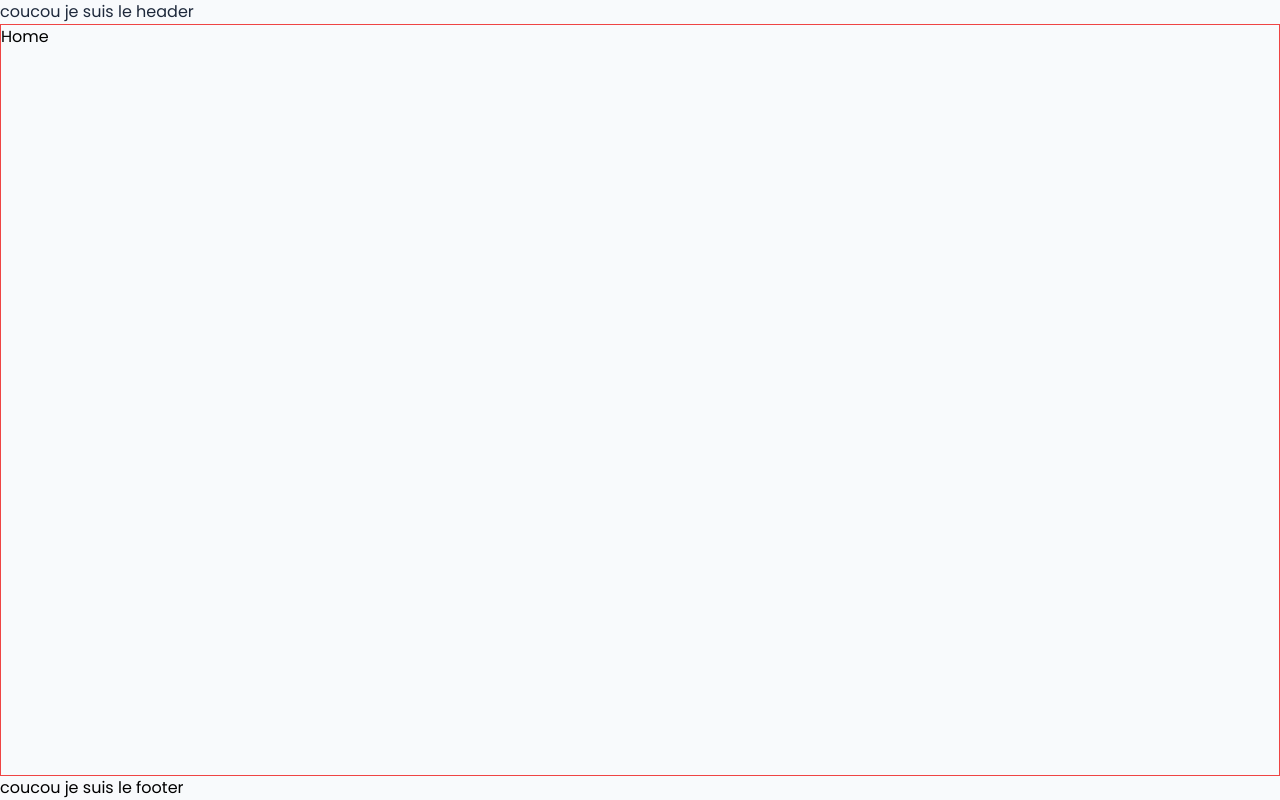
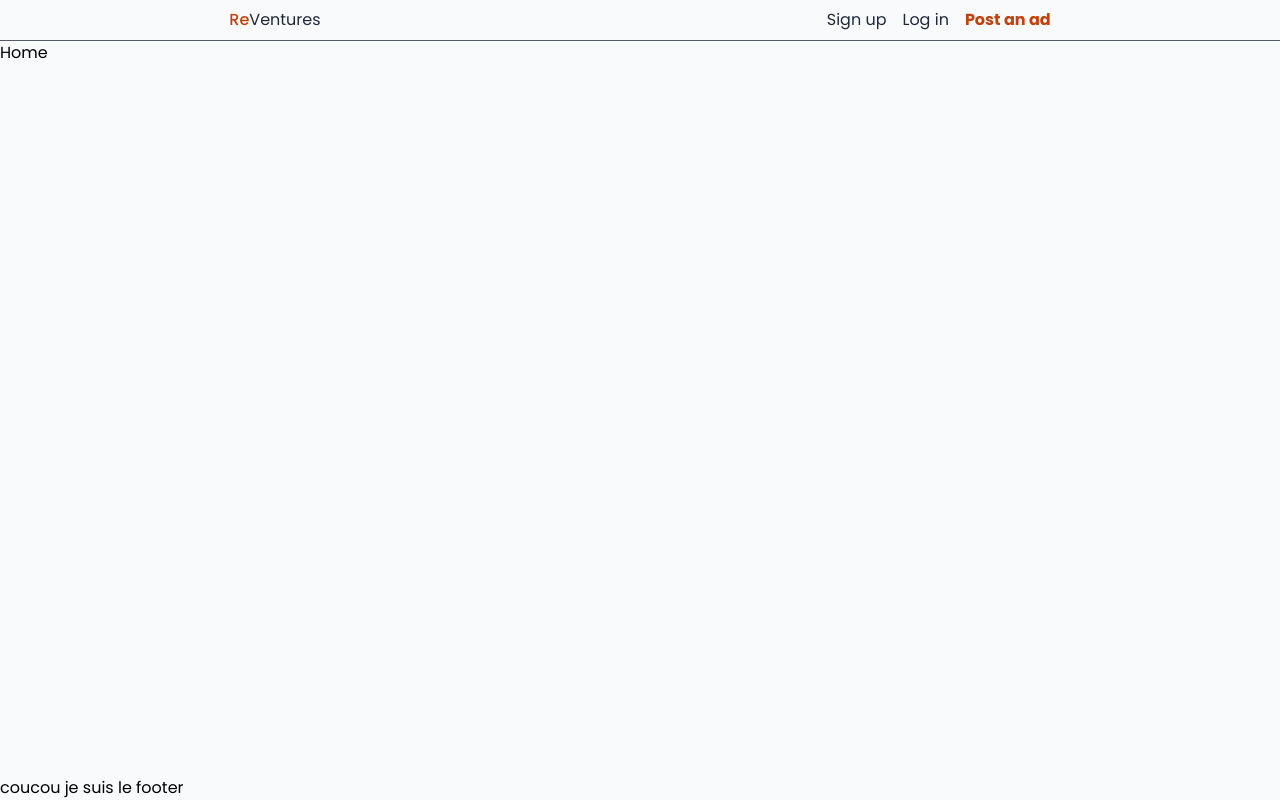
Before and after one commit to SSK-production/revendito, a Next.js app: page / in a window 1280 px wide. Built offline with nearby package versions, Linux system fonts and the light colour scheme.

Commit message:
base header

```diff
--- a/app/components/shared/header.tsx
+++ b/app/components/shared/header.tsx
@@ -3,8 +3,24 @@
 export default function Header() {
     return (
         <>
-            <header className="flex flex-row text-slate-800">
-                coucou je suis le header
+            <header className="border-b border-slate-900/70 flex items-center justify-center sticky">
+                <section className="flex flex-row text-slate-800 px-4 py-2 justify-between w-2/3">
+                    <h1><span className="text-orange-700 dark:text-orange-600 font-medium">Re</span>Ventures</h1>
+                    <nav>
+                        <ul className="flex flex-row space-x-4">
+                            <li>
+                                <a href="#">Sign up</a>
+                            </li>
+                            <li>
+                                <a href="#">Log in</a>
+                            </li>
+                            <li>
+                                <a href="#" className="text-orange-700 font-bold">Post an ad</a>
+                            </li>
+                        </ul>
+                    </nav>
+                </section>
+
             </header>
         </>
     )
--- a/app/layout.tsx
+++ b/app/layout.tsx
@@ -20,7 +20,7 @@ export default function RootLayout({
             className="antialiased min-h-screen flex flex-col bg-slate-50"
         >
             <Header/>
-            <main className="border border-red-500 flex-1">
+            <main className="flex-1">
                 {children}
             </main>
             <Footer/>
```
